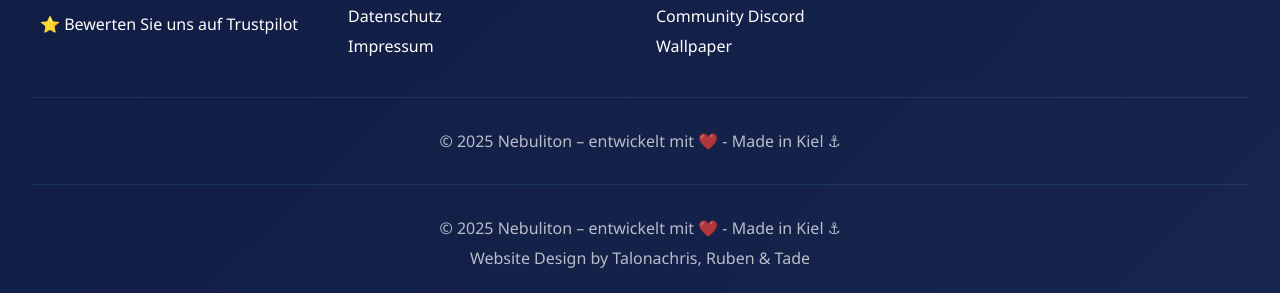
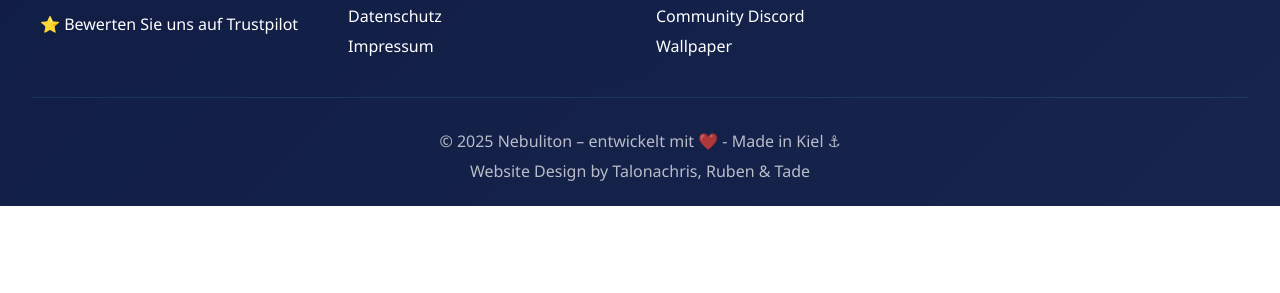
Before and after one commit to Ruben54213/NebulitonMain, a plain HTML site: page community.html in a window 1280 px wide. Shown: the part 2458-2751 px from the top of the page. After the commit the page ends 2664 px from the top, so only its background shows below. Drawn offline with Linux system fonts and the light colour scheme.

Commit message:
+ Removed duplicate footer in Community Page.

```diff
--- a/community.html
+++ b/community.html
@@ -722,10 +722,6 @@
 
     <div class="footer-bottom">
         <p>© 2025 Nebuliton – entwickelt mit ❤️ - Made in Kiel ⚓</p>
-    </div>
-
-    <div class="footer-bottom">
-        <p>© 2025 Nebuliton – entwickelt mit ❤️ - Made in Kiel ⚓</p>
         <p>Website Design by Talonachris, Ruben & Tade</p>
     </div>
 </footer>
```
